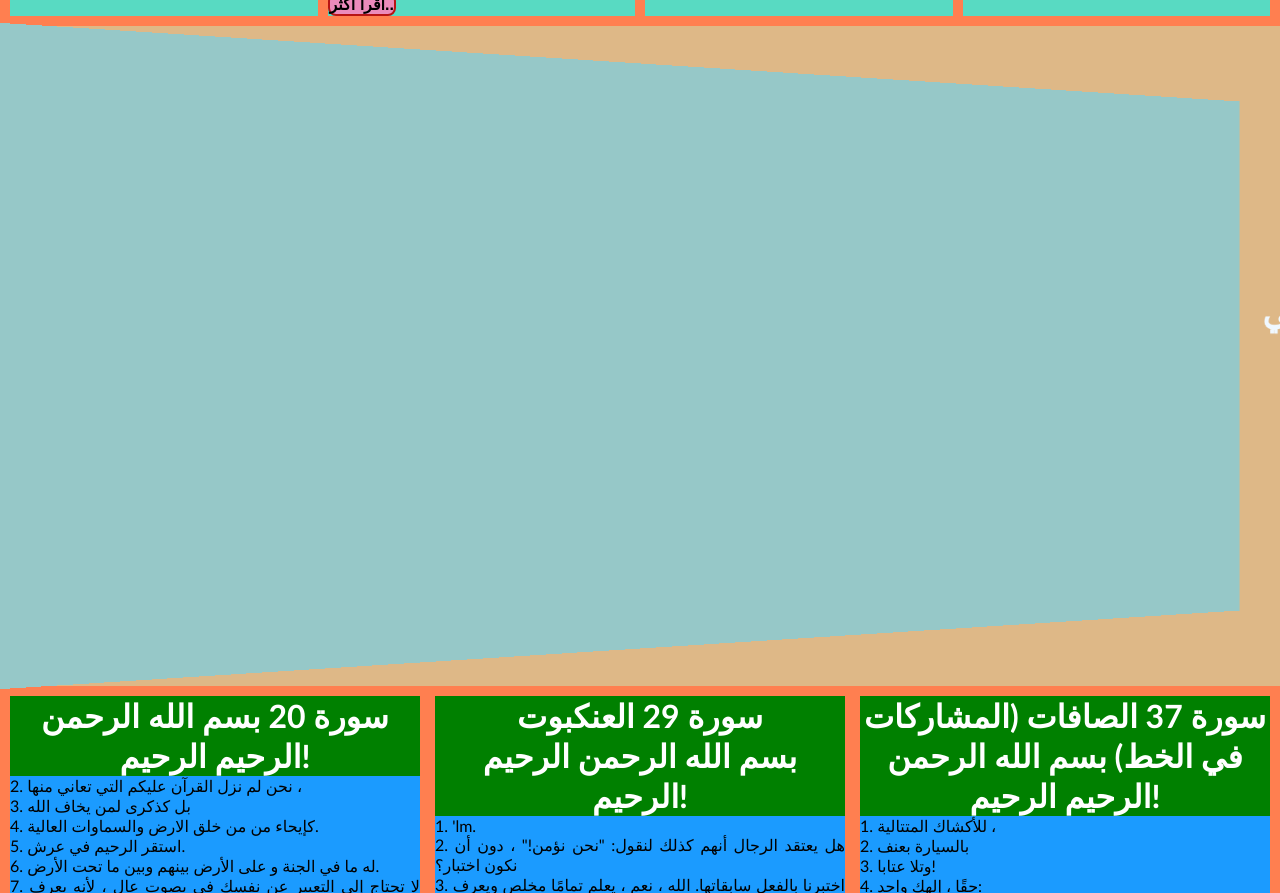
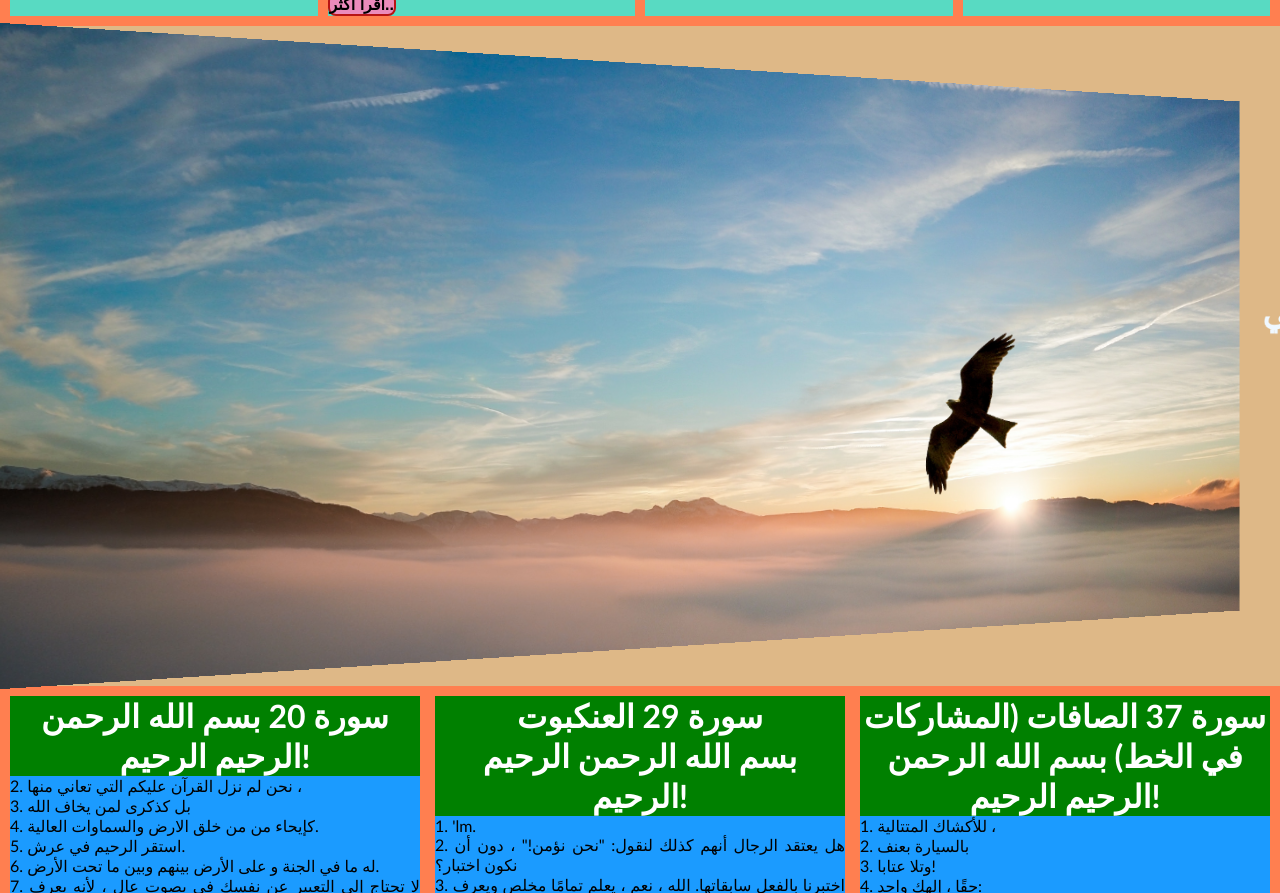
Before and after one commit to Blogoflife/Blog-of-life-, a plain HTML site: page menu/articulo.html in a window 1280 px wide. Shown: the part 853-1746 px from the top of the page. Drawn offline with Linux system fonts and the light colour scheme; the site is published under a folder, as on GitHub Pages, so addresses that start at the root find nothing.

Commit message:
Update arti.css

```diff
--- a/css/arti.css
+++ b/css/arti.css
@@ -260,7 +260,7 @@ nav{
   }
   section{
     padding: 10px;
-    background: url("/img/paise.jpg");background-repeat: no-repeat;background-size: cover;
+    background: url("../img/paise.jpg");background-repeat: no-repeat;background-size: cover;
     width: 100%;
     margin: 40px;
     height:580px;
```
